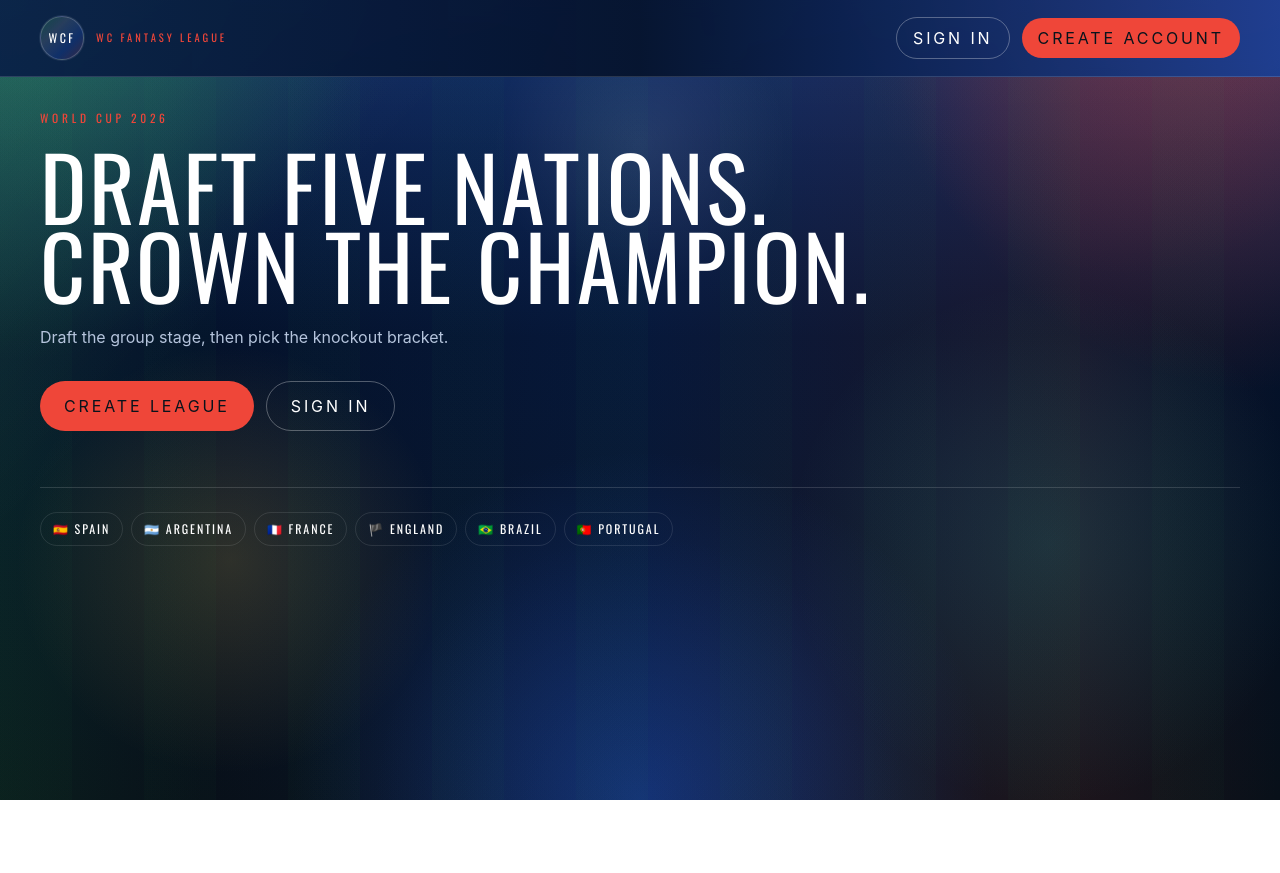
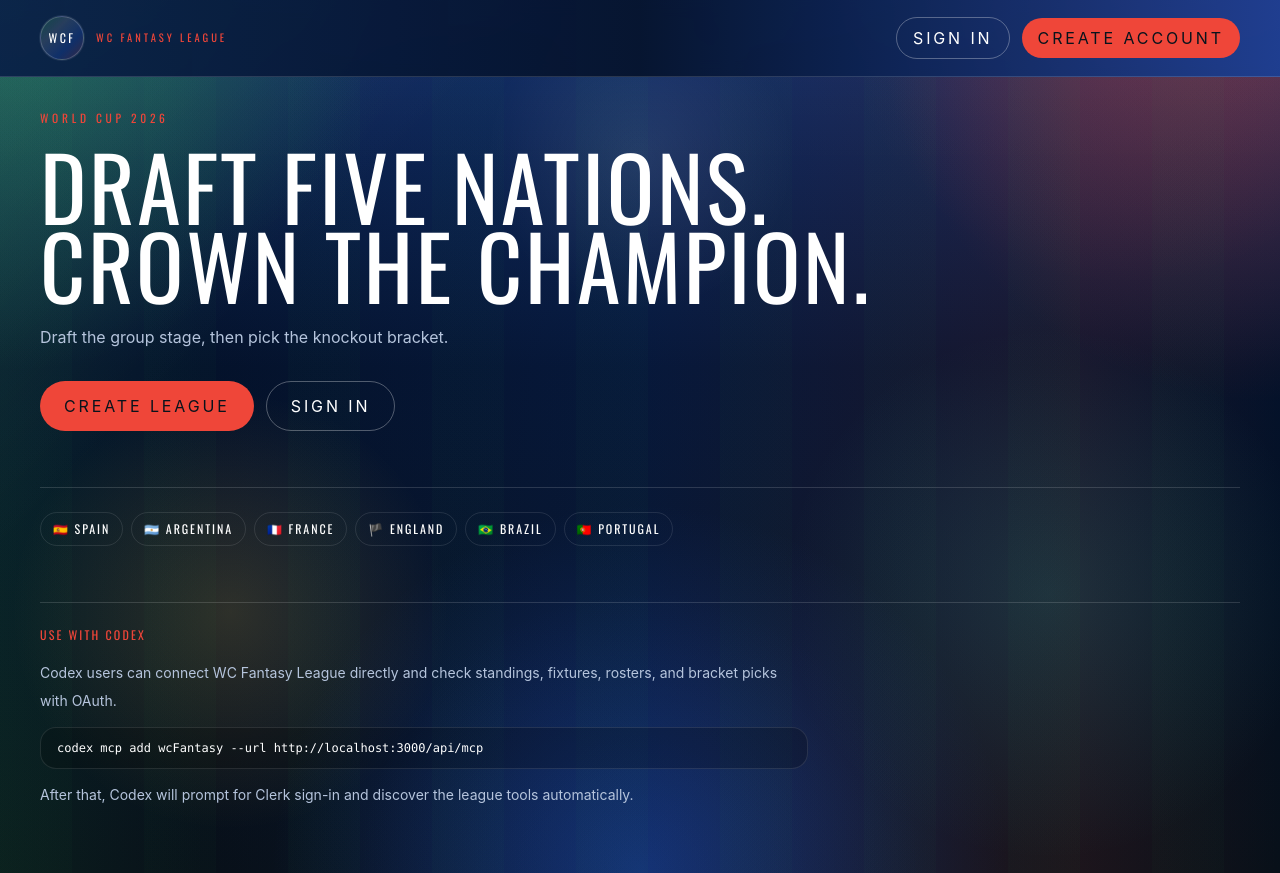
Before and after one commit to pdrabinski/wc-2026-fantasty, a Next.js app: page / in a window 1280 px wide. Before the commit the page ends 800 px from the top, so only its background shows below. Built offline with nearby package versions, Linux system fonts and the light colour scheme; no server answers.

Commit message:
Add Codex setup instructions

```diff
--- a/src/app/(marketing)/page.tsx
+++ b/src/app/(marketing)/page.tsx
@@ -1,4 +1,5 @@
 import { auth, currentUser } from "@clerk/nextjs/server";
+import { headers } from "next/headers";
 import Link from "next/link";
 import { SignInButton, SignUpButton } from "@clerk/nextjs";
 
@@ -7,10 +8,23 @@ import { getDashboardLeagues, getPersistenceState, syncCurrentUser } from "@/lib
 
 const hasClerkEnv = Boolean(process.env.NEXT_PUBLIC_CLERK_PUBLISHABLE_KEY);
 
+async function getSiteOrigin() {
+  const headerStore = await headers();
+  const host = headerStore.get("x-forwarded-host") ?? headerStore.get("host");
+  const protocol = headerStore.get("x-forwarded-proto") ?? "https";
+
+  if (!host) {
+    return "https://wc-2026-fantasty.vercel.app";
+  }
+
+  return `${protocol}://${host}`;
+}
+
 export default async function MarketingHome() {
   const { userId } = await auth();
   const clerkUser = userId ? await currentUser() : null;
   const featuredTeams = seedTeams.slice(0, 6);
+  const siteOrigin = await getSiteOrigin();
   const signedIn = Boolean(userId);
   const displayName =
     clerkUser?.firstName ||
@@ -124,6 +138,7 @@ export default async function MarketingHome() {
             </div>
           </section>
         ) : (
+          <>
             <section className="mt-14 border-t border-[var(--line)] pt-6">
               <div className="flex flex-wrap gap-2">
                 {featuredTeams.map((team) => (
@@ -136,7 +151,24 @@ export default async function MarketingHome() {
                 ))}
               </div>
             </section>
+          </>
         )}
+
+        <section className="mt-14 border-t border-[var(--line)] pt-6">
+          <p className="font-sans text-xs uppercase tracking-[0.18em] text-[var(--gold)]">
+            Use with Codex
+          </p>
+          <div className="mt-4 max-w-3xl space-y-3 text-sm leading-7 text-[var(--muted)]">
+            <p>
+              Codex users can connect WC Fantasy League directly and check standings, fixtures,
+              rosters, and bracket picks with OAuth.
+            </p>
+            <code className="block overflow-x-auto rounded-2xl border border-white/10 bg-black/20 px-4 py-3 font-mono text-xs text-white">
+              codex mcp add wcFantasy --url {siteOrigin}/api/mcp
+            </code>
+            <p>After that, Codex will prompt for Clerk sign-in and discover the league tools automatically.</p>
+          </div>
+        </section>
       </section>
     </main>
   );
```
Lines whose indentation alone changed are shown as unchanged.
